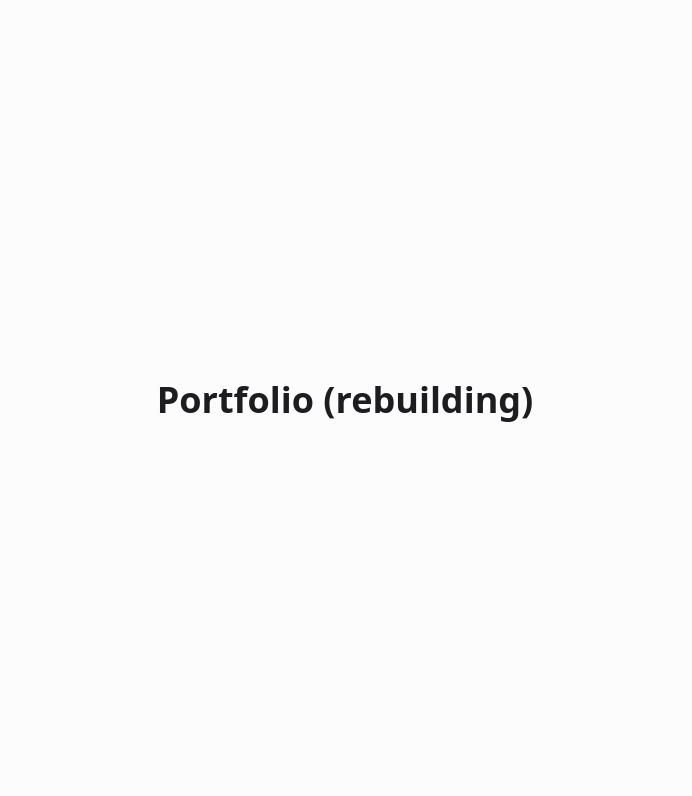
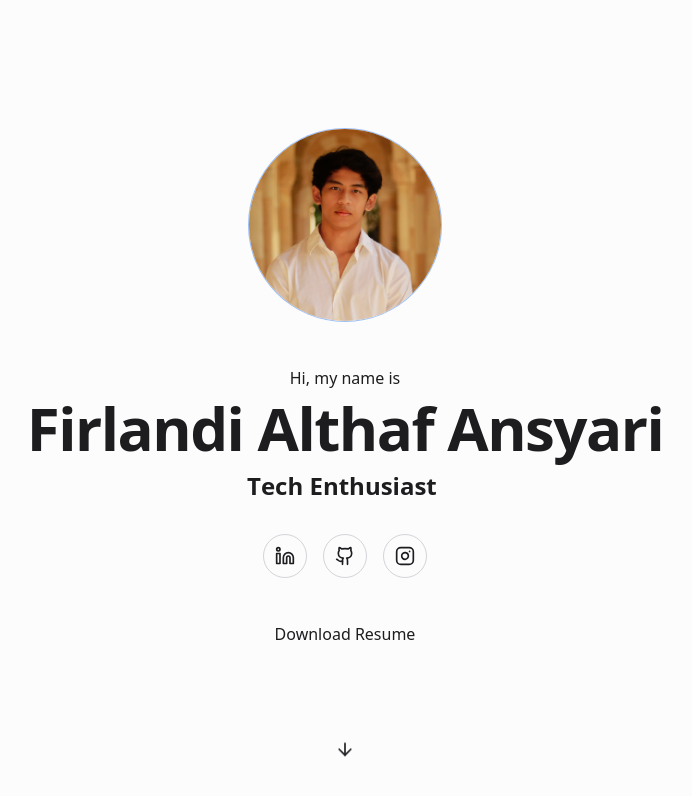
Before and after one commit to faransyari/portfolio, a Next.js app: page / in a window 1280 px wide. Shown: the top 796 px of the page, without its empty margins (295-987 px from the left). Built offline with nearby package versions, Linux system fonts and the light colour scheme.

Commit message:
feat: rebuild hero with parallax + reveal

```diff
--- a/app/page.tsx
+++ b/app/page.tsx
@@ -1,4 +1,5 @@
 import { FloatingNav } from "../components/ui/floating-navbar";
+import HeroSection from "../components/sections/HeroSection";
 
 const navItems = [
   { name: "Home", link: "#home" },
@@ -13,9 +14,7 @@ export default function Home() {
   return (
     <main className="relative">
       <FloatingNav navItems={navItems} />
-      <section className="flex min-h-screen items-center justify-center">
-        <h1 className="text-4xl font-semibold tracking-tight">Portfolio (rebuilding)</h1>
-      </section>
+      <HeroSection />
     </main>
   );
 }
--- a/components/sections/HeroSection.tsx
+++ b/components/sections/HeroSection.tsx
@@ -1,130 +1,56 @@
+"use client";
 import Image from "next/image";
-import useAos from "../hooks/useAos";
+import { Github, Linkedin, Instagram, ArrowDown } from "lucide-react";
 import { FlipWords } from "../ui/flip-words";
-import "../../styles/globals.css";
+import { Reveal } from "../ui/Reveal";
+import { Parallax } from "../ui/Parallax";
 
 export default function HeroSection() {
-  useAos();
+  return (
+    <section id="home" className="relative flex min-h-screen flex-col items-center justify-center px-6 text-center">
+      <Parallax speed={40} className="mb-8">
+        <div className="relative mx-auto h-40 w-40 overflow-hidden rounded-full ring-1 ring-border md:h-48 md:w-48">
+          <Image src="/images/profile.jpg" alt="Firlandi Althaf Ansyari" width={192} height={192} className="h-full w-full object-cover" priority />
+        </div>
+      </Parallax>
 
-  return (
-    <section
-      id="home"
-      className="relative overflow-hidden min-h-screen flex items-center justify-center px-6 bg-gradient-to-b from-gray-950 via-gray-900 to-gray-950 text-white"
-    >
-      {/* Animated Background Blobs */}
-      <div className="absolute w-[600px] h-[600px] bg-blue-500 opacity-30 rounded-full blur-3xl animate-pulse-slow top-[-150px] left-[-200px] z-0" />
-      <div className="absolute w-[400px] h-[400px] bg-purple-500 opacity-20 rounded-full blur-2xl animate-pulse-slow top-[50%] right-[-150px] z-0" />
-      <div className="absolute w-[300px] h-[300px] bg-pink-500 opacity-20 rounded-full blur-2xl animate-pulse-slow bottom-[-100px] left-[30%] z-0" />
-      <div className="absolute w-[500px] h-[500px] bg-blue-400 opacity-10 rounded-full blur-3xl animate-pulse-slow bottom-[700px] right-[10%] z-0" />
+      <Reveal>
+        <p className="text-base font-medium text-muted-foreground">Hi, my name is</p>
+      </Reveal>
+      <Reveal delay={0.08}>
+        <h1 className="mt-2 text-4xl font-semibold tracking-tight md:text-6xl">Firlandi Althaf Ansyari</h1>
+      </Reveal>
+      <Reveal delay={0.16}>
+        <div className="mt-3 text-lg md:text-2xl">
+          <FlipWords words={["Full Stack Developer", "Tech Enthusiast", "Data Engineer"]} duration={3000} className="font-semibold" />
+        </div>
+      </Reveal>
 
-      {/* Content Section */}
+      <Reveal delay={0.24}>
+        <div className="mt-8 flex items-center justify-center gap-4">
+          {[
+            { href: "https://linkedin.com/in/firlandi", Icon: Linkedin },
+            { href: "https://github.com/faransyari", Icon: Github },
+            { href: "https://instagram.com/firlandiansyari", Icon: Instagram },
+          ].map(({ href, Icon }) => (
+            <a key={href} href={href} target="_blank" rel="noopener noreferrer"
+               className="flex h-11 w-11 items-center justify-center rounded-full border border-border text-muted-foreground transition-all hover:-translate-y-0.5 hover:border-foreground hover:text-foreground">
+              <Icon size={20} />
+            </a>
+          ))}
+        </div>
+      </Reveal>
 
-      <div className="relative z-10 max-w-6xl w-full mx-auto flex flex-col md:flex-row items-center justify-center gap-10">
-        {/* Profile Picture */}
-        <div
-          data-aos="fade-up"
-          className="flex-shrink-0 w-60 h-60 rounded-full overflow-hidden border-none shadow-xl relative"
-        >
-          <Image
-            src="/images/profile.jpg"
-            alt="Profile Picture"
-            width={240}
-            height={240}
-            className="w-full h-full object-cover"
-          />
-          <div
-            className="absolute inset-0 pointer-events-none rounded-full"
-            style={{
-              background:
-                "radial-gradient(circle, transparent 60%, rgba(17,24,39,0.8) 100%)",
-              boxShadow:
-                "0 0 0 2px rgba(59, 130, 246, 0.5), 0 0 10px rgba(59, 130, 246, 0.3)",
-            }}
-          />
-        </div>
+      <Reveal delay={0.32}>
+        <a href="/resume.pdf" download
+           className="mt-8 inline-block rounded-full bg-primary px-7 py-3 font-medium text-primary-foreground transition-transform hover:scale-[1.03]">
+          Download Resume
+        </a>
+      </Reveal>
 
-        {/* Text Section */}
-        <div className="flex-1 text-center md:text-left flex flex-col items-center md:items-start">
-          <div
-            data-aos="fade-up"
-            className="text-2xl sm:text-3xl md:text-4xl leading-tight text-slate-300"
-          >
-            <p className="font-light tracking-wide">My name is</p>
-            <h1 className="text-transparent bg-clip-text bg-gradient-to-r from-blue-400 via-purple-400 to-pink-400 font-extrabold text-3xl md:text-6xl">
-              Firlandi Althaf Ansyari
-            </h1>
-            <FlipWords
-              words={["Full Stack Developer", "Tech Enthusiast", "Data Engineer"]}
-              duration={3000}
-              className="font-bold text-blue-400 text-xl md:text-2xl mt-2"
-            />
-          </div>
-
-          {/* Social Media Buttons */}
-          <div
-            data-aos="fade-up"
-            className="flex justify-center md:justify-start gap-6 mt-8"
-          >
-            {[
-              { href: "https://linkedin.com/in/firlandi", icon: "/images/linkedin-icon.png", bg: "bg-[#0077b5]" },
-              { href: "https://github.com/faransyari", icon: "/images/github-icon.png", bg: "bg-[#333333]" },
-              { href: "https://instagram.com/firlandiansyari", icon: "/images/instagram-icon.png", bg: "bg-[#E1306C]" }
-            ].map((social, index) => (
-              <a
-                key={index}
-                href={social.href}
-                target="_blank"
-                rel="noopener noreferrer"
-                className={`w-12 h-12 flex items-center justify-center rounded-full shadow-md hover:scale-110 transform transition-transform duration-200 ${social.bg}`}
-              >
-                <Image src={social.icon} alt="social" width={30} height={30} className="object-contain" />
-              </a>
-            ))}
-          </div>
-
-            <div
-            data-aos="fade-up">
-            {/* Resume Button */}
-            <a
-              href="/resume.pdf"
-              download
-              className="mt-6 inline-block px-6 py-3 border-2 border-purple-400 bg-transparent text-transparent bg-clip-text bg-gradient-to-r from-blue-400 via-purple-400 to-pink-400 font-bold rounded-xl shadow-lg hover:bg-blue-400 hover:text-purple-400 hover:scale-105 transform transition duration-300"
-            >
-              Resume
-            </a>
-            </div>
-        </div>
+      <div className="absolute bottom-10 left-1/2 -translate-x-1/2 text-muted-foreground">
+        <ArrowDown className="animate-bounce" size={20} />
       </div>
-
-      {/* Bottom Wave Transition */}
-      <div className="absolute bottom-[-20px] left-0 w-full overflow-hidden leading-none rotate-180">
-        <svg
-          viewBox="0 0 1200 120"
-          preserveAspectRatio="none"
-          className="w-full h-[100px] fill-gray-950"
-        >
-          <path d="M321.39 56.44C177.73 86.27 81.39 101.6 0 99.6V0h1200v27.35c-61.55 22.73-141.58 35.59-243.93 35.59-109.62 0-217.12-23.42-334.91-35.59-92.35-9.65-183.33-7.77-299.77 28.69z"></path>
-        </svg>
-      </div>
-
-      {/* Custom Animation Styles */}
-      <style jsx>{`
-        @keyframes pulse-slow {
-          0%, 100% { transform: scale(1); opacity: 0.3; }
-          50% { transform: scale(1.1); opacity: 0.4; }
-        }
-        .animate-pulse-slow {
-          animation: pulse-slow 6s infinite;
-        }
-
-        @keyframes bounce-slow {
-          0%, 100% { transform: translateY(0); }
-          50% { transform: translateY(-20px); }
-        }
-        .animate-bounce-slow {
-          animation: bounce-slow 5s infinite ease-in-out;
-        }
-      `}</style>
     </section>
   );
 }
--- a/components/ui/flip-words.tsx
+++ b/components/ui/flip-words.tsx
@@ -51,14 +51,12 @@ export const FlipWords = ({
         }}
         exit={{
           opacity: 0,
-          y: -40,
-          x: 40,
+          y: -20,
           filter: "blur(8px)",
-          scale: 2,
           position: "absolute",
         }}
         className={cn(
-          "z-10 inline-block relative text-left text-neutral-900 dark:text-neutral-100 px-2",
+          "z-10 inline-block relative text-left text-primary px-2",
           className
         )}
         key={currentWord}
```
